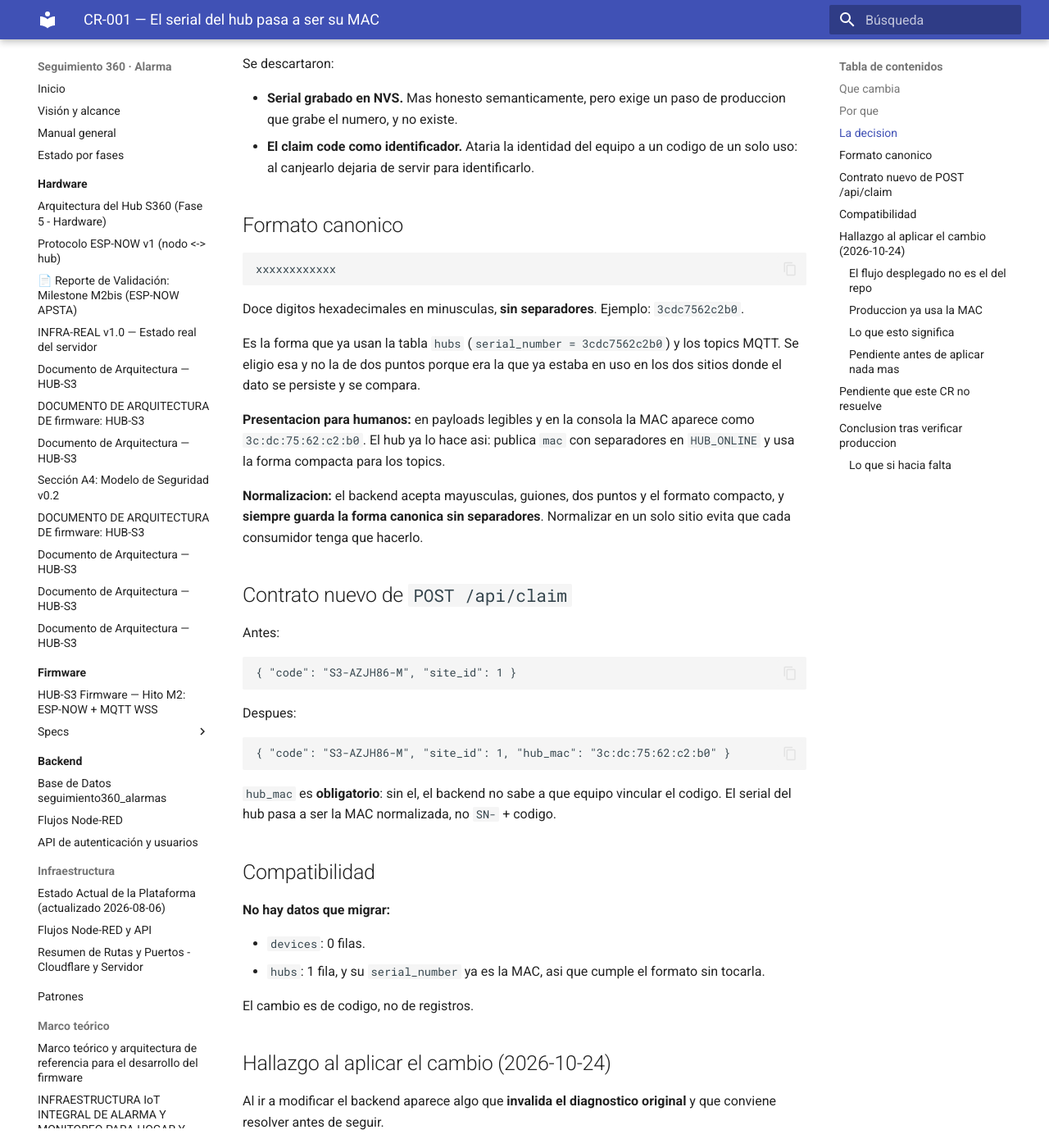
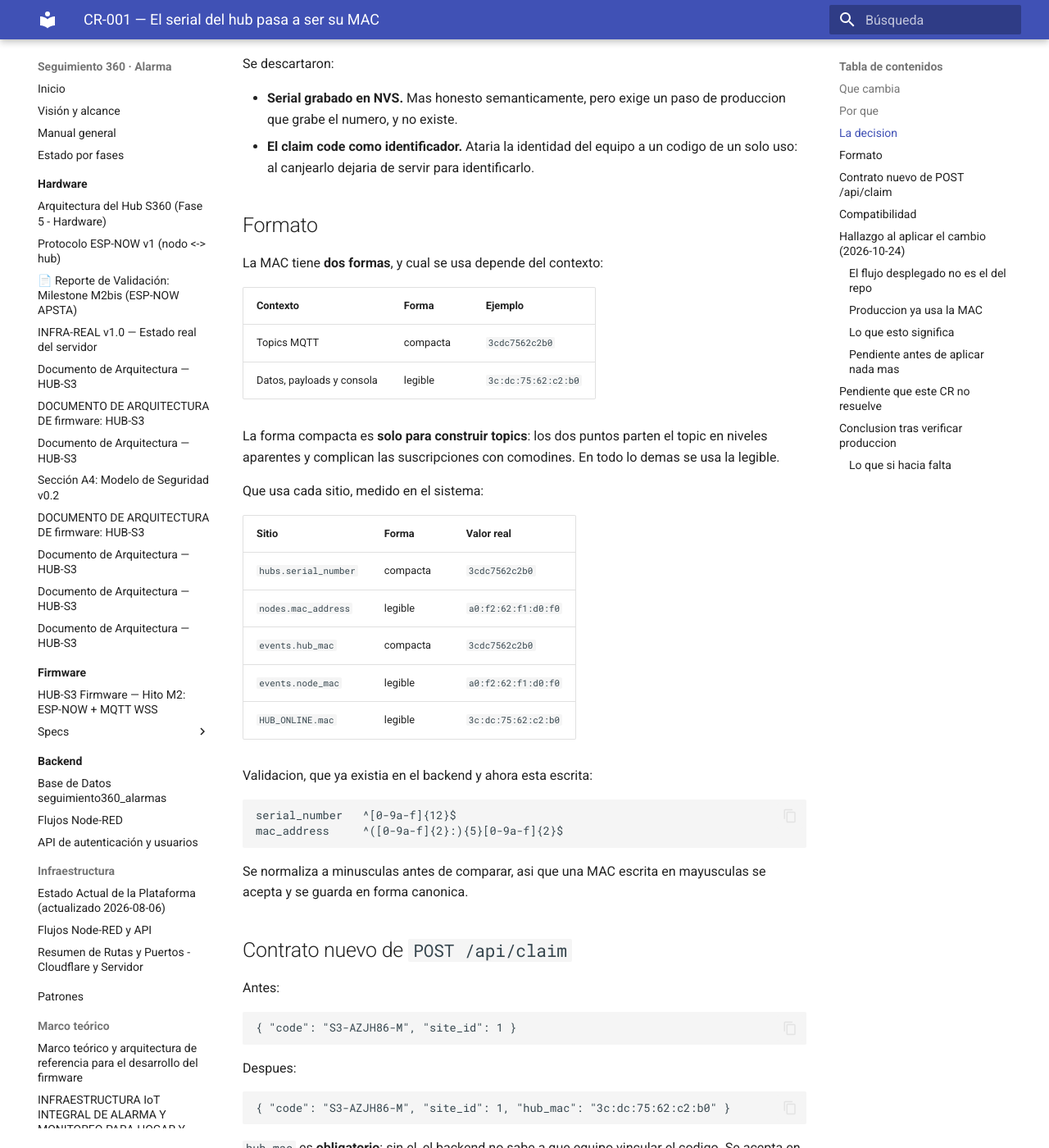
Before and after one commit to khalifa63/seguimiento360-alarma, an MkDocs documentation site: the page built from docs/firmware/change-requests/CR-001-serial-mac.md, in a window 1280 px wide and 1400 px high, scrolled down 1099 px. Shown: the whole window at 82% size. Built offline with MkDocs 1.6.1 and Material for MkDocs 9.7.7, drawn with Linux system fonts in a browser that asks for light colours; some of the changed text lies outside the part shown.

Commit message:
docs: alinear CR-001 con el contrato corregido de dos formas de MAC

```diff
--- a/docs/firmware/change-requests/CR-001-serial-mac.md
+++ b/docs/firmware/change-requests/CR-001-serial-mac.md
@@ -44,24 +44,36 @@ Se descartaron:
 - **El claim code como identificador.** Ataria la identidad del equipo a un
   codigo de un solo uso: al canjearlo dejaria de servir para identificarlo.
 
-## Formato canonico
+## Formato
 
-    xxxxxxxxxxxx
+La MAC tiene **dos formas**, y cual se usa depende del contexto:
 
-Doce digitos hexadecimales en minusculas, **sin separadores**. Ejemplo:
-`3cdc7562c2b0`.
+| Contexto | Forma | Ejemplo |
+|---|---|---|
+| Topics MQTT | compacta | `3cdc7562c2b0` |
+| Datos, payloads y consola | legible | `3c:dc:75:62:c2:b0` |
 
-Es la forma que ya usan la tabla `hubs` (`serial_number = 3cdc7562c2b0`) y los
-topics MQTT. Se eligio esa y no la de dos puntos porque era la que ya estaba en
-uso en los dos sitios donde el dato se persiste y se compara.
+La forma compacta es **solo para construir topics**: los dos puntos parten el
+topic en niveles aparentes y complican las suscripciones con comodines. En todo
+lo demas se usa la legible.
 
-**Presentacion para humanos:** en payloads legibles y en la consola la MAC
-aparece como `3c:dc:75:62:c2:b0`. El hub ya lo hace asi: publica `mac` con
-separadores en `HUB_ONLINE` y usa la forma compacta para los topics.
+Que usa cada sitio, medido en el sistema:
 
-**Normalizacion:** el backend acepta mayusculas, guiones, dos puntos y el
-formato compacto, y **siempre guarda la forma canonica sin separadores**.
-Normalizar en un solo sitio evita que cada consumidor tenga que hacerlo.
+| Sitio | Forma | Valor real |
+|---|---|---|
+| `hubs.serial_number` | compacta | `3cdc7562c2b0` |
+| `nodes.mac_address` | legible | `a0:f2:62:f1:d0:f0` |
+| `events.hub_mac` | compacta | `3cdc7562c2b0` |
+| `events.node_mac` | legible | `a0:f2:62:f1:d0:f0` |
+| `HUB_ONLINE.mac` | legible | `3c:dc:75:62:c2:b0` |
+
+Validacion, que ya existia en el backend y ahora esta escrita:
+
+    serial_number   ^[0-9a-f]{12}$
+    mac_address     ^([0-9a-f]{2}:){5}[0-9a-f]{2}$
+
+Se normaliza a minusculas antes de comparar, asi que una MAC escrita en
+mayusculas se acepta y se guarda en forma canonica.
 
 ## Contrato nuevo de `POST /api/claim`
 
@@ -74,7 +86,8 @@ Despues:
     { "code": "S3-AZJH86-M", "site_id": 1, "hub_mac": "3c:dc:75:62:c2:b0" }
 
 `hub_mac` es **obligatorio**: sin el, el backend no sabe a que equipo vincular
-el codigo. El serial del hub pasa a ser la MAC normalizada, no `SN-` + codigo.
+el codigo. Se acepta en cualquier forma y se guarda en la que corresponde al
+dato: compacta para `hubs.serial_number`.
 
 ## Compatibilidad
 
```
